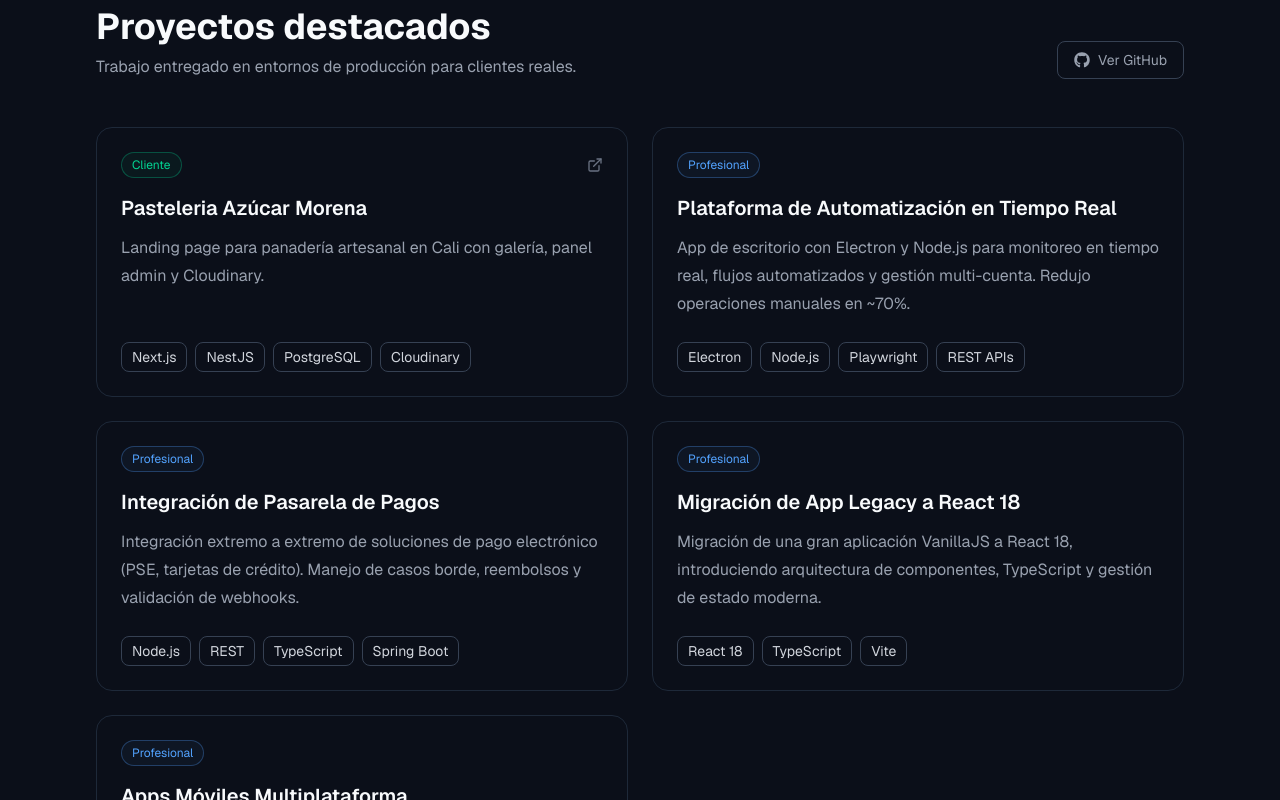
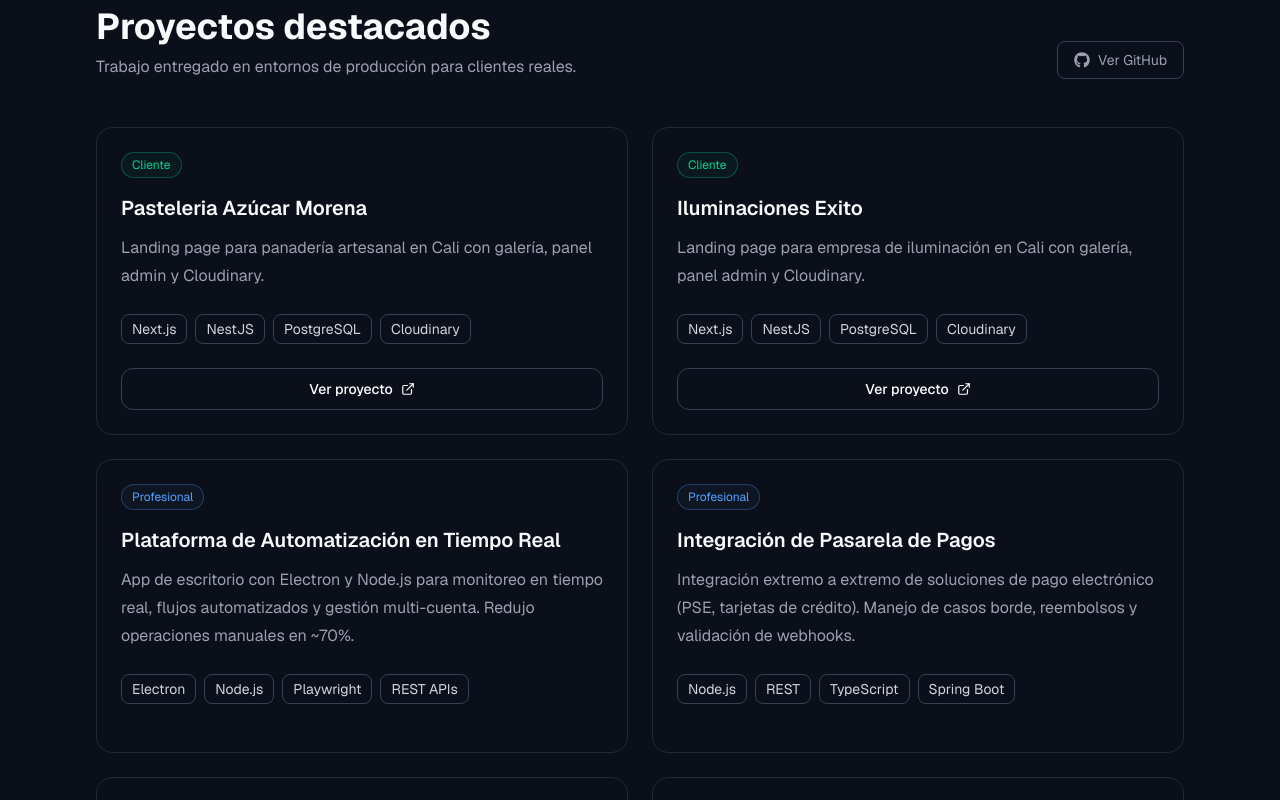
Before and after one commit to JonathanPvc/PortafolioJuribeNext.js, a Next.js app: page / in a window 1280 px wide. Shown: the part 4660-5460 px from the top of the page. Built offline with nearby package versions, Linux system fonts and the light colour scheme.

Commit message:
cambios
load

```diff
--- a/app/layout.tsx
+++ b/app/layout.tsx
@@ -21,7 +21,7 @@ export const metadata: Metadata = {
 export default function RootLayout({ children }: { children: React.ReactNode }) {
   return (
     <html lang="es" className={`${geistSans.variable} ${geistMono.variable} h-full antialiased`}>
-      <body className="min-h-full flex flex-col">
+      <body className="min-h-full flex flex-col" suppressHydrationWarning>
         <LanguageProvider>{children}</LanguageProvider>
       </body>
     </html>
--- a/components/Projects.tsx
+++ b/components/Projects.tsx
@@ -5,7 +5,6 @@ import { FaGithub } from "react-icons/fa";
 import { useLanguage } from "@/context/LanguageContext";
 import { t } from "@/lib/translations";
 
-// ✅ Cuando tengas tus páginas de clientes listas, agrégalas aquí:
 const clientProjects: {
   title: { es: string; en: string };
   desc:  { es: string; en: string };
@@ -21,6 +20,14 @@ const clientProjects: {
     type: "client",
     github: null,
     demo: "https://azucarmorena.vercel.app",
+  },
+  {
+    title: { es: "Iluminaciones Exito", en: "Exito Lighting" },
+    desc:  { es: "Landing page para empresa de iluminación en Cali con galería, panel admin y Cloudinary.", en: "Landing page for a lighting company in Cali with gallery, admin panel and Cloudinary." },
+    stack: ["Next.js", "NestJS", "PostgreSQL", "Cloudinary"],
+    type: "client",
+    github: null,
+    demo: "https://iluminaciones-exito-fontend.vercel.app/",
   },
 ];
 
@@ -55,18 +62,33 @@ export default function Projects() {
                   <span className={`text-xs border px-2.5 py-1 rounded-full ${project.type === "client" ? "text-emerald-400 border-emerald-400/30 bg-emerald-400/5" : "text-blue-400 border-blue-400/30 bg-blue-400/5"}`}>
                     {badge}
                   </span>
-                  <div className="flex gap-3">
-                    {project.github && <a href={project.github} target="_blank" rel="noopener noreferrer" className="text-gray-500 hover:text-white transition"><FaGithub size={16} /></a>}
-                    {project.demo && <a href={project.demo} target="_blank" rel="noopener noreferrer" className="text-gray-500 hover:text-white transition"><ExternalLink size={16} /></a>}
-                  </div>
+                  {project.github && (
+                    <a href={project.github} target="_blank" rel="noopener noreferrer" className="text-gray-500 hover:text-white transition">
+                      <FaGithub size={16} />
+                    </a>
+                  )}
                 </div>
+
                 <h3 className="text-xl font-semibold mb-3">{project.title[lang]}</h3>
                 <p className="text-gray-400 mb-6 leading-7 flex-1">{project.desc[lang]}</p>
-                <div className="flex flex-wrap gap-2">
+
+                <div className="flex flex-wrap gap-2 mb-6">
                   {project.stack.map((tech) => (
                     <span key={tech} className="text-sm border border-gray-700 px-2.5 py-1 rounded-lg text-gray-300">{tech}</span>
                   ))}
                 </div>
+
+                {project.demo && (
+                  <a
+                    href={project.demo}
+                    target="_blank"
+                    rel="noopener noreferrer"
+                    className="mt-auto flex items-center justify-center gap-2 text-sm font-medium border border-gray-700 hover:border-gray-500 hover:bg-gray-800/50 transition px-4 py-2.5 rounded-xl text-white"
+                  >
+                    {lang === "es" ? "Ver proyecto" : "View project"}
+                    <ExternalLink size={14} />
+                  </a>
+                )}
               </div>
             );
           })}
```
